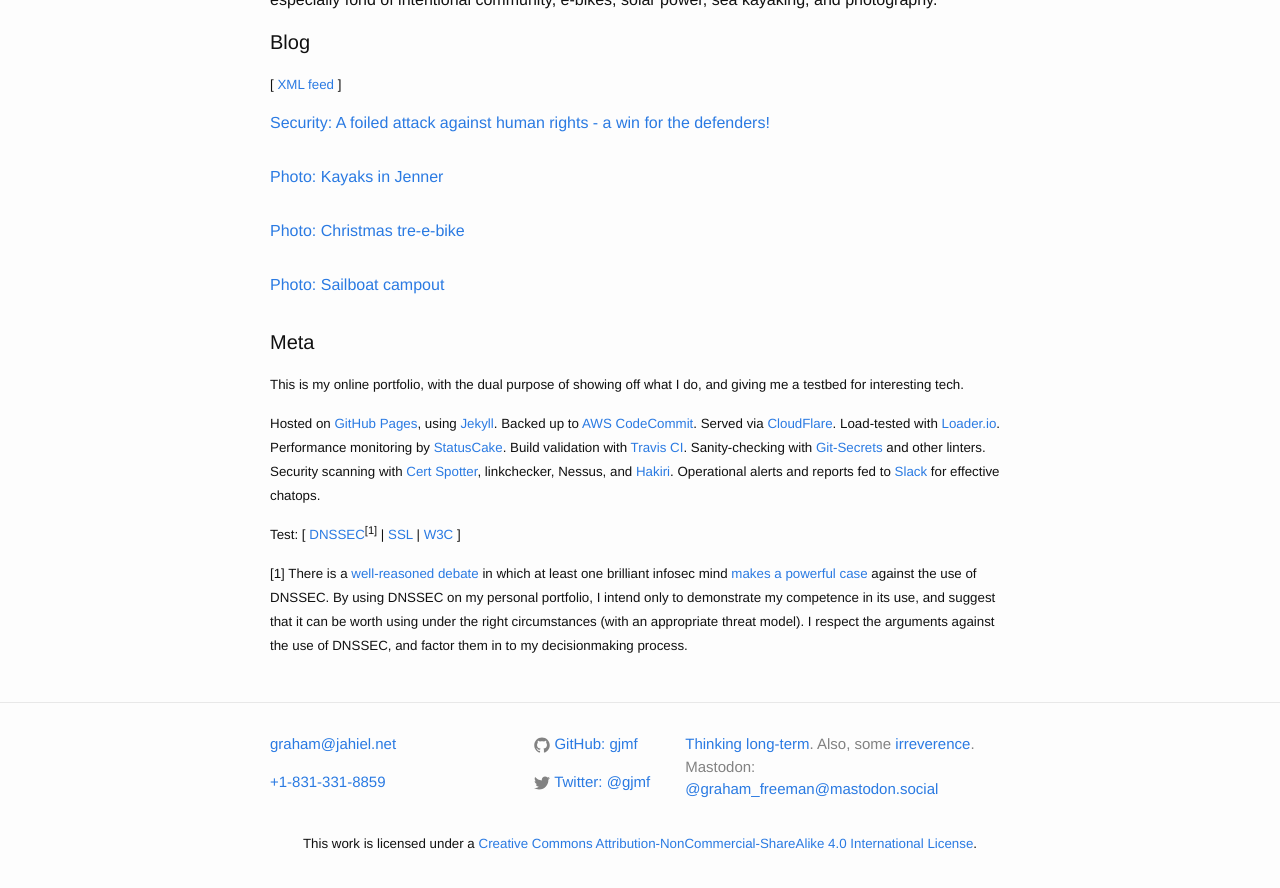
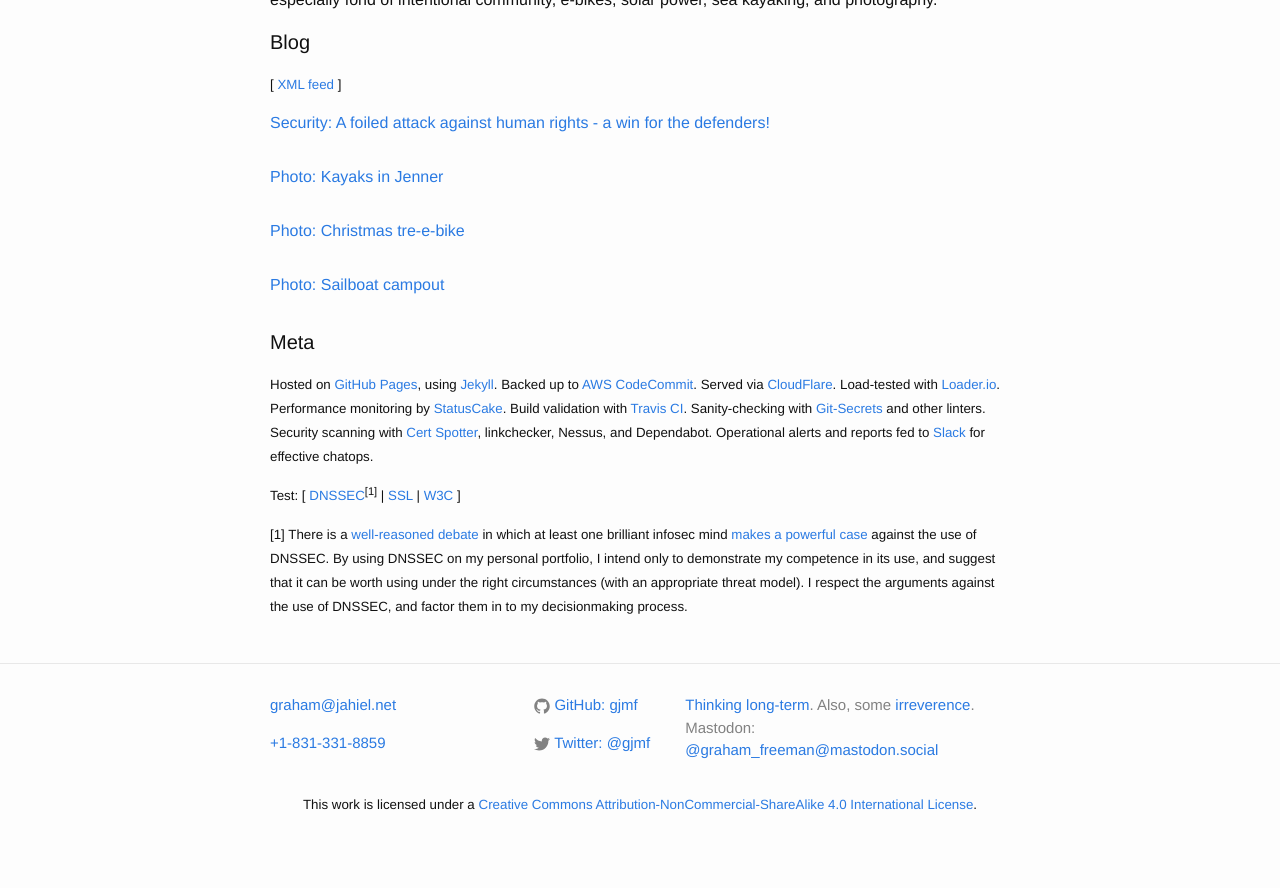
Before and after one commit to gjmf/gjmf.github.io, a Jekyll site: the page built from index.html, in a window 1280 px wide and 900 px high, scrolled down 650 px. Shown: the top 888 px of the window. Built offline with Jekyll 4.4.1, drawn with Linux system fonts in a browser that asks for light colours; after the commit the page ends 1511 px from its top, so only the background shows below that.

Commit message:
Update index.html
hakiri is no more. Dependabot works well.

```diff
--- a/index.html
+++ b/index.html
@@ -50,12 +50,7 @@
 <h3 class="page-heading">Meta</h3>
         <p class="text">
         <small>
-            This is my online portfolio, with the dual purpose of showing off what I do, and giving me a testbed for interesting tech.
-        </small>
-        </p>
-        <p class="text">
-        <small>
-        Hosted on <a href="https://pages.github.com/">GitHub Pages</a>, using <a href="https://jekyllrb.com/">Jekyll</a>. Backed up to <a href="https://aws.amazon.com/codecommit/">AWS CodeCommit</a>. Served via <a href="https://cloudflare.com">CloudFlare</a>. Load-tested with <a href="https://loader.io">Loader.io</a>. Performance monitoring by <a href="https://www.statuscake.com/">StatusCake</a>. Build validation with <a href="https://travis-ci.org/">Travis CI</a>. Sanity-checking with <a href="https://github.com/awslabs/git-secrets">Git-Secrets</a> and other linters. Security scanning with <a href="https://github.com/SSLMate/certspotter">Cert Spotter</a>, linkchecker, Nessus, and <a href="https://hakiri.io/">Hakiri</a>. Operational alerts and reports fed to <a href="https://slack.com/">Slack</a> for effective chatops.
+        Hosted on <a href="https://pages.github.com/">GitHub Pages</a>, using <a href="https://jekyllrb.com/">Jekyll</a>. Backed up to <a href="https://aws.amazon.com/codecommit/">AWS CodeCommit</a>. Served via <a href="https://cloudflare.com">CloudFlare</a>. Load-tested with <a href="https://loader.io">Loader.io</a>. Performance monitoring by <a href="https://www.statuscake.com/">StatusCake</a>. Build validation with <a href="https://travis-ci.org/">Travis CI</a>. Sanity-checking with <a href="https://github.com/awslabs/git-secrets">Git-Secrets</a> and other linters. Security scanning with <a href="https://github.com/SSLMate/certspotter">Cert Spotter</a>, linkchecker, Nessus, and Dependabot. Operational alerts and reports fed to <a href="https://slack.com/">Slack</a> for effective chatops.
         </small>
         </p>
         <p class="text">
```
